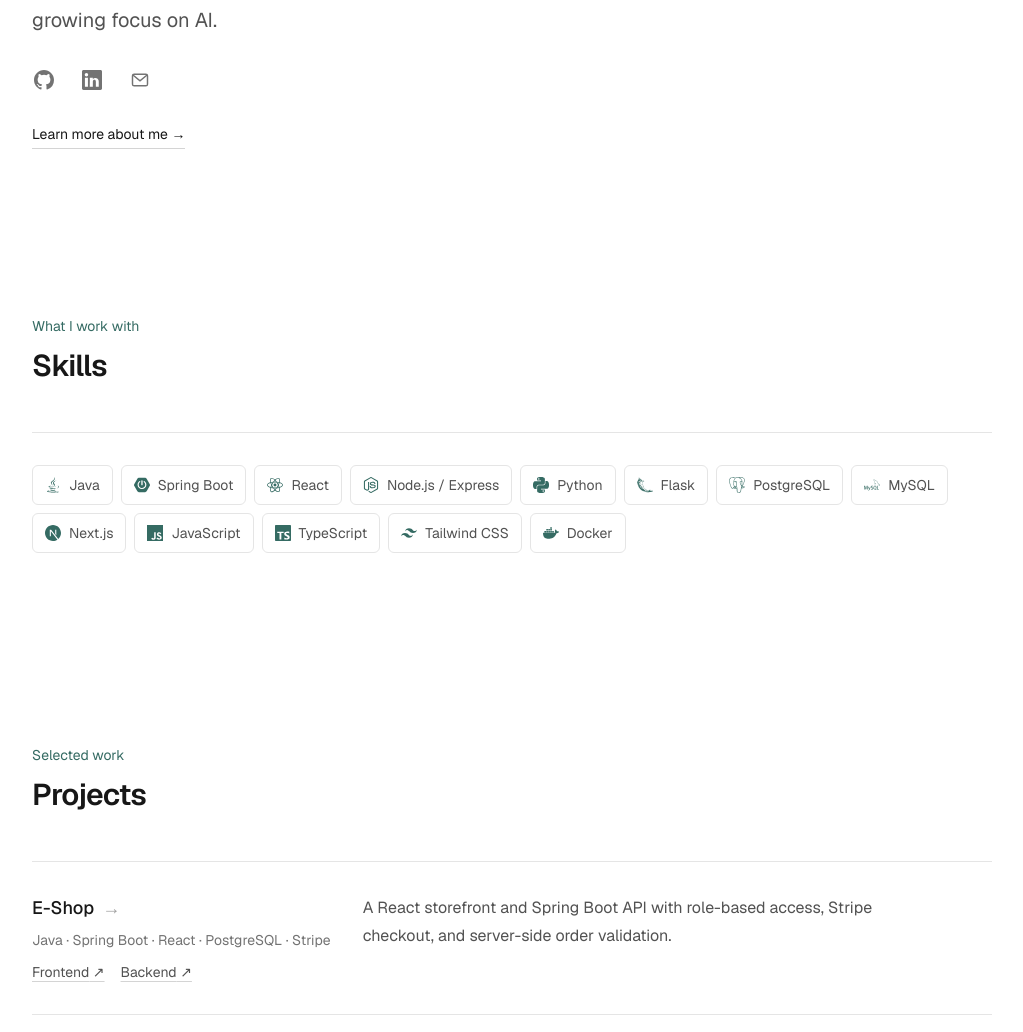
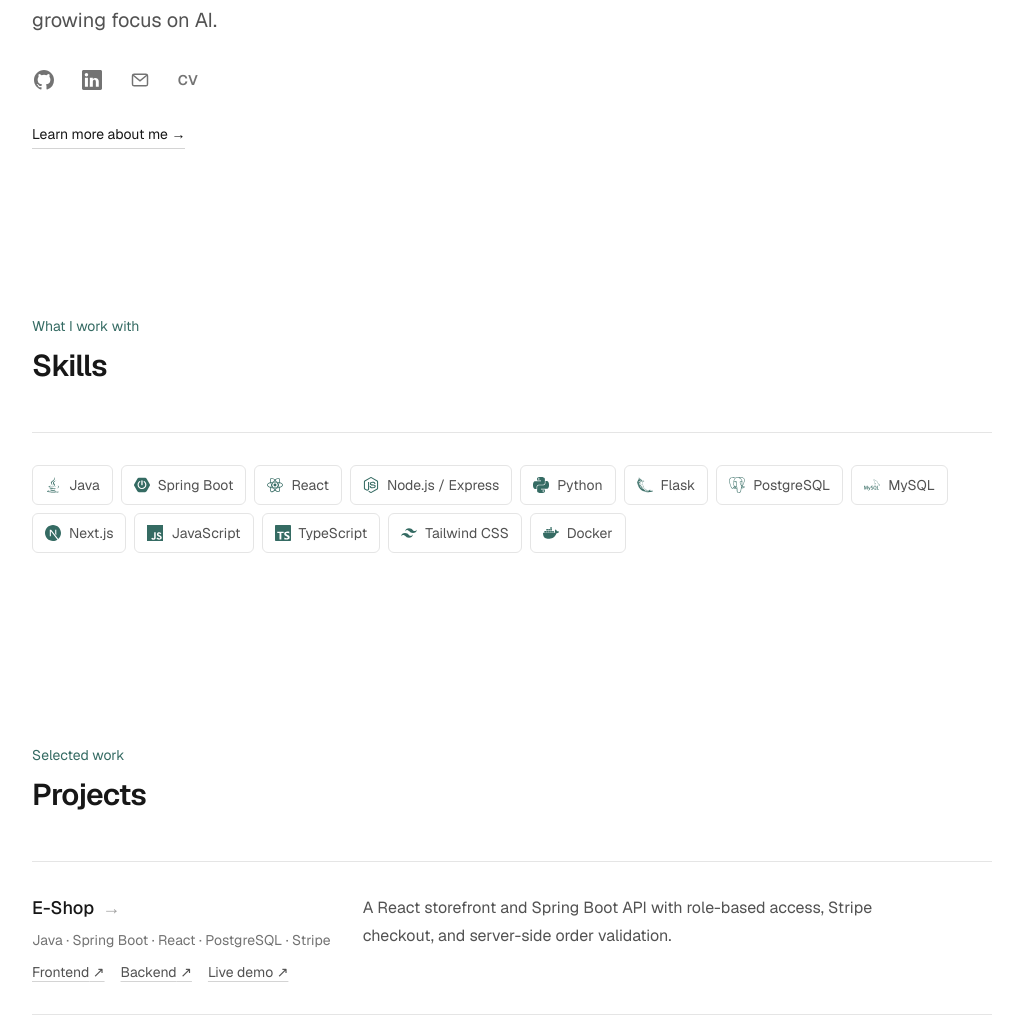
Before and after one commit to Derek376/derek-portfolio, a Next.js app: page / in a window 1280 px wide. Shown: the part 429-1461 px from the top of the page, without its empty margins (128-1151 px from the left). Built offline with nearby package versions, Linux system fonts and the light colour scheme.

Commit message:
add E-shop live demo link

```diff
--- a/app/page.tsx
+++ b/app/page.tsx
@@ -96,6 +96,17 @@ export default function Home() {
                   <path d="m3.5 6 8.5 7 8.5-7" />
                 </svg>
               </a>
+
+              <a
+                href="/cv.pdf"
+                target="_blank"
+                rel="noopener noreferrer"
+                aria-label="View CV (PDF, opens in a new tab)"
+                title="View CV"
+                className="flex h-10 w-10 items-center justify-center transition-colors hover:text-neutral-900 focus-visible:outline-2 focus-visible:outline-offset-2 focus-visible:outline-neutral-900"
+              >
+                <span className="text-sm font-semibold tracking-wide" aria-hidden="true">CV</span>
+              </a>
             </div>
 
             <Link
@@ -178,6 +189,16 @@ export default function Home() {
                         {repository.label} ↗
                       </a>
                     ))}
+                    {project.liveDemo && (
+                      <a
+                        href={project.liveDemo}
+                        target="_blank"
+                        rel="noopener noreferrer"
+                        className="text-neutral-600 underline decoration-neutral-300 underline-offset-4 transition-colors hover:text-neutral-900"
+                      >
+                        Live demo ↗
+                      </a>
+                    )}
                   </div>
                 </div>
 
--- a/app/projects/e-shop/page.tsx
+++ b/app/projects/e-shop/page.tsx
@@ -39,6 +39,14 @@ export default function EShopProject() {
               {repository.label} repository ↗
             </a>
           ))}
+          <a
+            href={eShopProject.liveDemo}
+            target="_blank"
+            rel="noopener noreferrer"
+            className="border-b border-neutral-300 pb-1 transition-colors hover:border-neutral-900"
+          >
+            Live demo ↗
+          </a>
         </div>
       </header>
 
--- a/app/projects/page.tsx
+++ b/app/projects/page.tsx
@@ -56,6 +56,16 @@ export default function ProjectsPage() {
                     {repository.label} ↗
                   </a>
                 ))}
+                {project.liveDemo && (
+                  <a
+                    href={project.liveDemo}
+                    target="_blank"
+                    rel="noopener noreferrer"
+                    className="text-neutral-600 underline decoration-neutral-300 underline-offset-4 transition-colors hover:text-neutral-900"
+                  >
+                    Live demo ↗
+                  </a>
+                )}
               </div>
             </div>
 
--- a/data/projects.ts
+++ b/data/projects.ts
@@ -5,11 +5,13 @@ type Project = {
   description: string;
   technologies: string;
   repositories: { label: string; href: string }[];
+  liveDemo?: string;
 };
 
 export const eShopProject = {
   title: "E-Shop",
   slug: "e-shop",
+  liveDemo: "https://react-ecom-zeta.vercel.app/",
   detailHref: "/projects/e-shop",
   description:
     "A React storefront and Spring Boot API with role-based access, Stripe checkout, and server-side order validation.",
```
Also changed, not shown: 1 other file (tests, documents, lock files or other folders).
